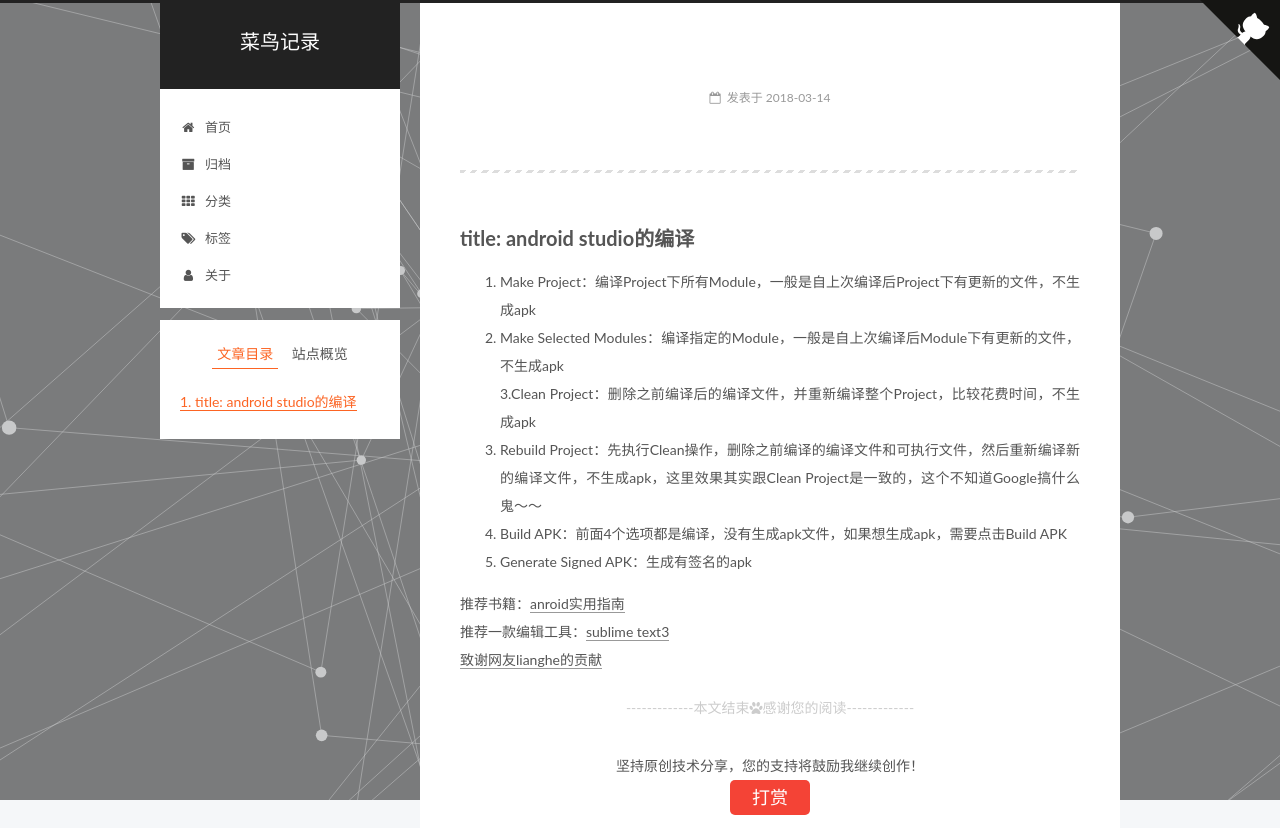
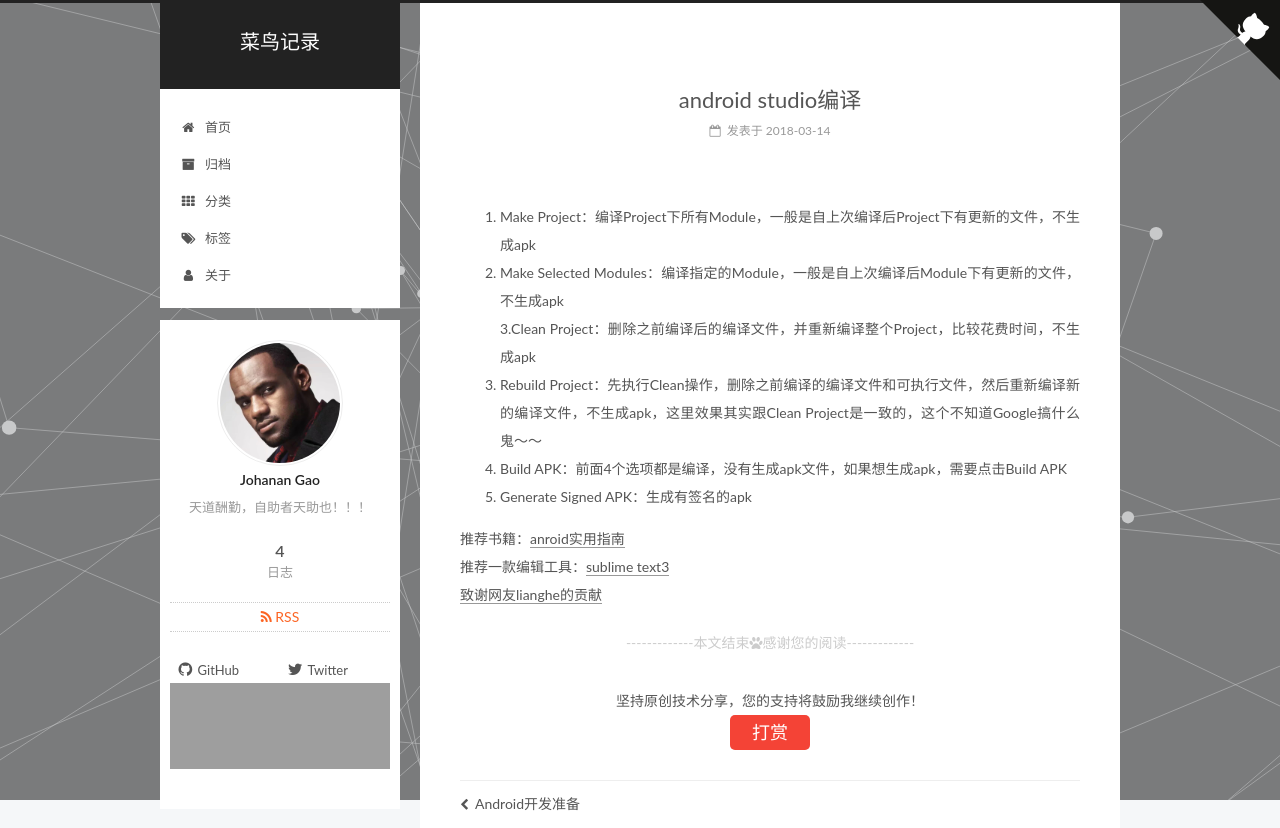
Before and after one commit to JohananGao-ict/JohananGao.github.io, a plain HTML site: page 2018/03/14/anroid-studio的编译/index.html in a window 1280 px wide. Shown: the top 828 px of the page. Drawn offline with Linux system fonts and the light colour scheme; grey boxes are pictures that could not be loaded; a script that the page names is missing.

Commit message:
Site updated: 2018-03-14 23:14:15

```diff
--- a/2018/03/14/anroid-studio的编译/index.html
+++ b/2018/03/14/anroid-studio的编译/index.html
@@ -81,17 +81,17 @@
 
 
 
-<meta name="description" content="title: android studio的编译 Make Project：编译Project下所有Module，一般是自上次编译后Project下有更新的文件，不生成apk Make Selected Modules：编译指定的Module，一般是自上次编译后Module下有更新的文件，不生成apk3.Clean Project：删除之前编译后的编译文件，并重新编译整个Project，比较花费">
+<meta name="description" content="Make Project：编译Project下所有Module，一般是自上次编译后Project下有更新的文件，不生成apk Make Selected Modules：编译指定的Module，一般是自上次编译后Module下有更新的文件，不生成apk3.Clean Project：删除之前编译后的编译文件，并重新编译整个Project，比较花费时间，不生成apk Rebuild Project">
 <meta property="og:type" content="article">
-<meta property="og:title" content="菜鸟记录">
+<meta property="og:title" content="android studio编译">
 <meta property="og:url" content="http://yoursite.com/2018/03/14/anroid-studio的编译/index.html">
 <meta property="og:site_name" content="菜鸟记录">
-<meta property="og:description" content="title: android studio的编译 Make Project：编译Project下所有Module，一般是自上次编译后Project下有更新的文件，不生成apk Make Selected Modules：编译指定的Module，一般是自上次编译后Module下有更新的文件，不生成apk3.Clean Project：删除之前编译后的编译文件，并重新编译整个Project，比较花费">
+<meta property="og:description" content="Make Project：编译Project下所有Module，一般是自上次编译后Project下有更新的文件，不生成apk Make Selected Modules：编译指定的Module，一般是自上次编译后Module下有更新的文件，不生成apk3.Clean Project：删除之前编译后的编译文件，并重新编译整个Project，比较花费时间，不生成apk Rebuild Project">
 <meta property="og:locale" content="zh-Hans">
-<meta property="og:updated_time" content="2018-03-14T15:08:14.011Z">
+<meta property="og:updated_time" content="2018-03-14T15:13:38.895Z">
 <meta name="twitter:card" content="summary">
-<meta name="twitter:title" content="菜鸟记录">
-<meta name="twitter:description" content="title: android studio的编译 Make Project：编译Project下所有Module，一般是自上次编译后Project下有更新的文件，不生成apk Make Selected Modules：编译指定的Module，一般是自上次编译后Module下有更新的文件，不生成apk3.Clean Project：删除之前编译后的编译文件，并重新编译整个Project，比较花费">
+<meta name="twitter:title" content="android studio编译">
+<meta name="twitter:description" content="Make Project：编译Project下所有Module，一般是自上次编译后Project下有更新的文件，不生成apk Make Selected Modules：编译指定的Module，一般是自上次编译后Module下有更新的文件，不生成apk3.Clean Project：删除之前编译后的编译文件，并重新编译整个Project，比较花费时间，不生成apk Rebuild Project">
 
 
 
@@ -127,7 +127,7 @@
 
 
 
-  <title> | 菜鸟记录</title>
+  <title>android studio编译 | 菜鸟记录</title>
 
 
 
@@ -283,7 +283,7 @@
 
 
 
-          <h1 class="post-title" itemprop="name headline"></h1>
+          <h1 class="post-title" itemprop="name headline">android studio编译</h1>
 
 
         <div class="post-meta">
@@ -333,8 +333,7 @@
 
 
 
-        <hr>
-<h2 id="title-android-studio的编译"><a href="#title-android-studio的编译" class="headerlink" title="title: android studio的编译"></a>title: android studio的编译</h2><ol>
+        <ol>
 <li>Make Project：编译Project下所有Module，一般是自上次编译后Project下有更新的文件，不生成apk</li>
 <li>Make Selected Modules：编译指定的Module，一般是自上次编译后Module下有更新的文件，不生成apk<br>3.Clean Project：删除之前编译后的编译文件，并重新编译整个Project，比较花费时间，不生成apk</li>
 <li>Rebuild Project：先执行Clean操作，删除之前编译的编译文件和可执行文件，然后重新编译新的编译文件，不生成apk，这里效果其实跟Clean Project是一致的，这个不知道Google搞什么鬼～～</li>
@@ -460,17 +459,8 @@
 
 
 
-        <ul class="sidebar-nav motion-element">
-          <li class="sidebar-nav-toc sidebar-nav-active" data-target="post-toc-wrap">
-            文章目录
-          </li>
-          <li class="sidebar-nav-overview" data-target="site-overview-wrap">
-            站点概览
-          </li>
-        </ul>
 
-
-      <section class="site-overview-wrap sidebar-panel">
+      <section class="site-overview-wrap sidebar-panel sidebar-panel-active">
         <div class="site-overview">
           <div class="site-author motion-element" itemprop="author" itemscope itemtype="http://schema.org/Person">
 
@@ -539,22 +529,6 @@
         </div>
       </section>
 
-
-      <!--noindex-->
-        <section class="post-toc-wrap motion-element sidebar-panel sidebar-panel-active">
-          <div class="post-toc">
-
-
-
-
-
-
-              <div class="post-toc-content"><ol class="nav"><li class="nav-item nav-level-2"><a class="nav-link" href="#title-android-studio的编译"><span class="nav-number">1.</span> <span class="nav-text">title: android studio的编译</span></a></li></ol></div>
-
-
-          </div>
-        </section>
-      <!--/noindex-->
 
 
 
--- a/css/main.css
+++ b/css/main.css
@@ -2047,7 +2047,7 @@ img:hover {
   width: 4px;
   height: 4px;
   border-radius: 50%;
-  background: #0fa79a;
+  background: #ff65da;
 }
 .links-of-blogroll {
   font-size: 13px;
```
Also changed, not shown: 2018/03/10/hello-world/index.html (+1 -1 lines), 2018/03/13/安卓开发准备/index.html (+2 -2 lines), archives/2018/03/index.html (+1 -1 lines), archives/2018/index.html (+1 -1 lines), archives/index.html (+1 -1 lines), atom.xml (+8 -7 lines), index.html (+2 -3 lines).
